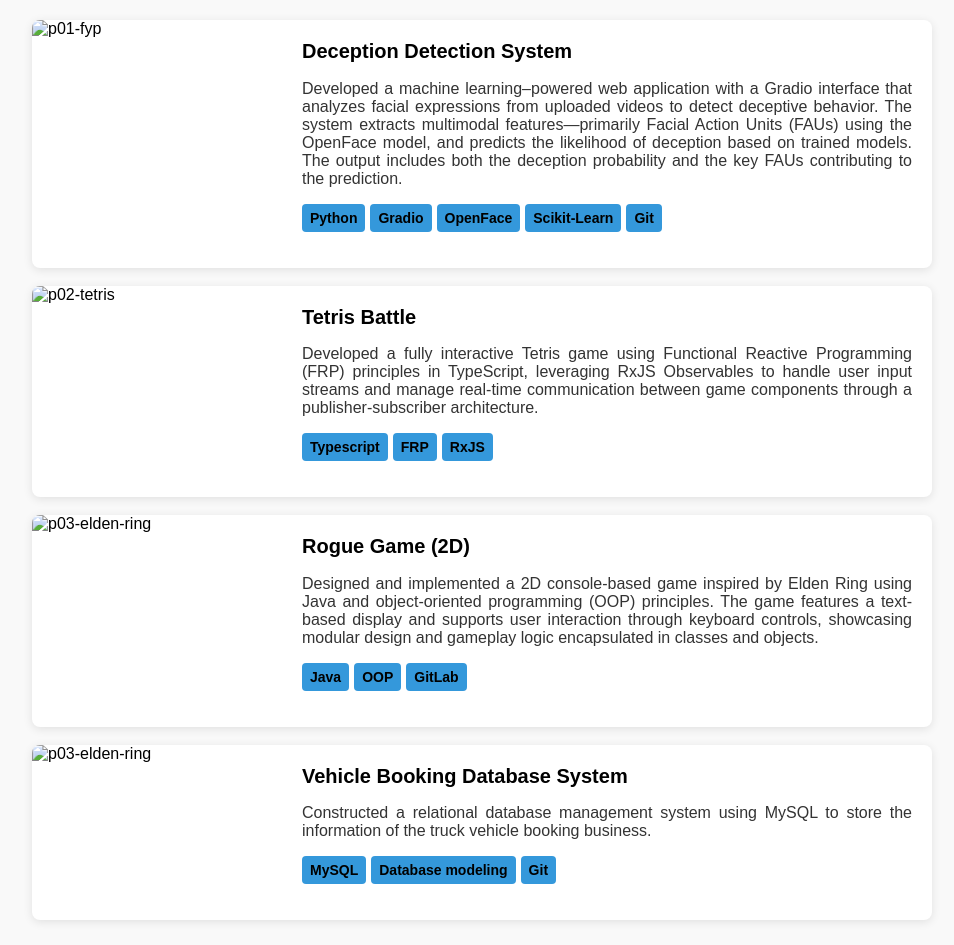
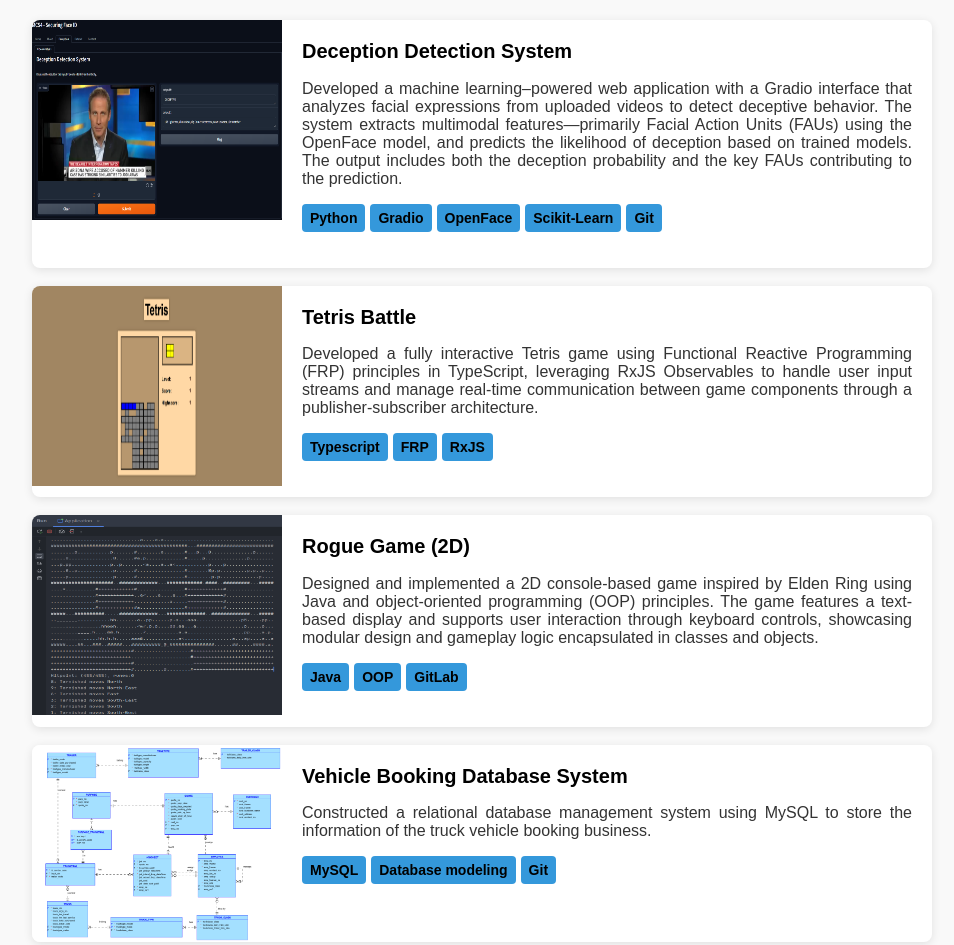
Before and after one commit to tyoppar01/portfolio, a website: page project-page.html in a window 1280 px wide. Shown: the whole page, without its empty margins (158-1112 px from the left). Drawn offline with Linux system fonts and the light colour scheme; the site is published under a folder, as on GitHub Pages, so addresses that start at the root find nothing.

Commit message:
Update - format img src

```diff
--- a/project-page.html
+++ b/project-page.html
@@ -10,7 +10,7 @@
     <div class="project-card hidden">
       <div class="image-frame">
         <img
-          src="/project-image/deception-detection-system-screenshot.png"
+          src="project-image/deception-detection-system-screenshot.png"
           alt="p01-fyp"
           id="p01-fyp"
           class="enlarge-image"
@@ -40,7 +40,7 @@
     <div class="project-card hidden">
       <div class="image-frame">
         <img
-          src="/project-image/tetris-game-screenshot.png"
+          src="project-image/tetris-game-screenshot.png"
           alt="p02-tetris"
           class="enlarge-image"
         />
@@ -65,7 +65,7 @@
     <div class="project-card hidden">
       <div class="image-frame">
         <img
-          src="/project-image/elden-ring-screenshot.png"
+          src="project-image/elden-ring-screenshot.png"
           alt="p03-elden-ring"
           class="enlarge-image"
         />
@@ -90,7 +90,7 @@
     <div class="project-card hidden">
       <div class="image-frame">
         <img
-          src="/project-image/database-logical-diagram.png"
+          src="project-image/database-logical-diagram.png"
           alt="p03-elden-ring"
           class="enlarge-image"
         />
```
Also changed, not shown: index.html (+1 -1 lines).
